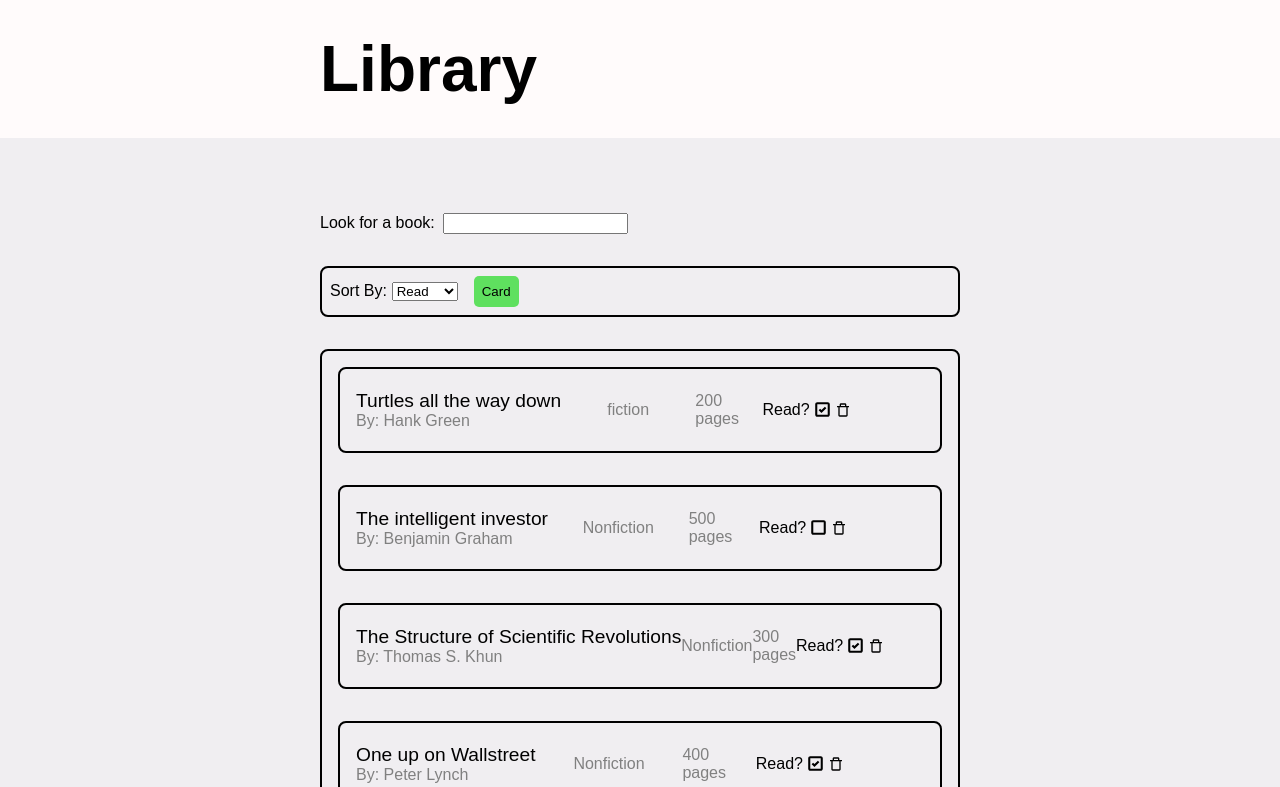
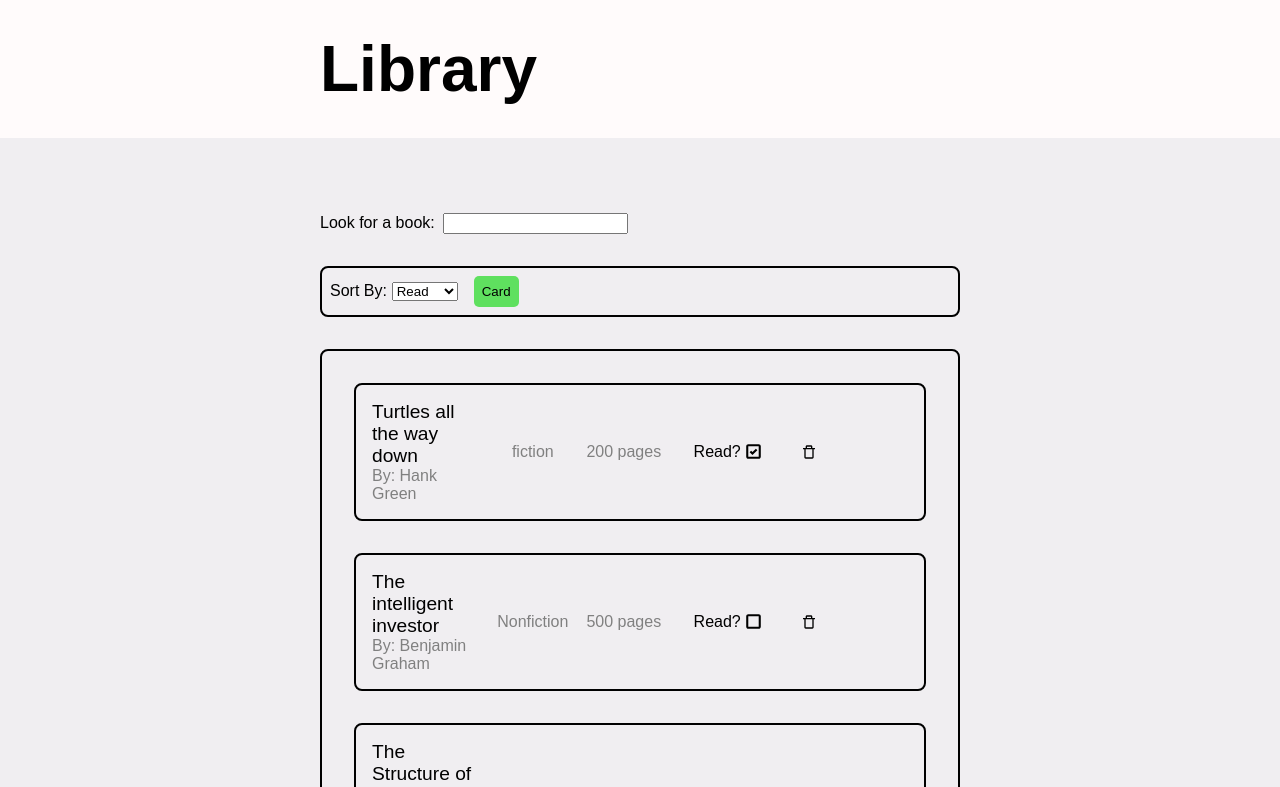
Before and after one commit to EricLiIIT/library, a React (Create React App) app: page / in a window 1280 px wide. Shown: the top 787 px of the page. Built offline with nearby package versions, Linux system fonts and the light colour scheme.

Commit message:
style: re-space child elements for each book entry in row view to be more consisten

```diff
--- a/src/App.css
+++ b/src/App.css
@@ -42,7 +42,7 @@
 
 .book-container {
     display: grid;
-    padding: 5rem;
+    padding: 2rem;
     gap: 2rem;
     grid-area: book-container;
 }
--- a/src/Components/Book/BookContainer.css
+++ b/src/Components/Book/BookContainer.css
@@ -46,7 +46,8 @@ button:hover {
 /* row styles */
 
 .row {
-    display: flex;
+    display: grid;
+    grid-template-columns: repeat(auto-fit, minmax(100px, 1fr));
     align-items: center;
     padding: 1rem;
     border-style: solid;
--- a/src/Components/Book/BookContainer.js
+++ b/src/Components/Book/BookContainer.js
@@ -16,7 +16,7 @@ export default function Books(props) {
   return (
     <div
       className={
-        props.view === "row" ? "book-container row" : "book-container card"
+        props.view === "row" ? "book-container" : "book-container card"
       }
     >
       {props.books.map((book, index) => {
```
